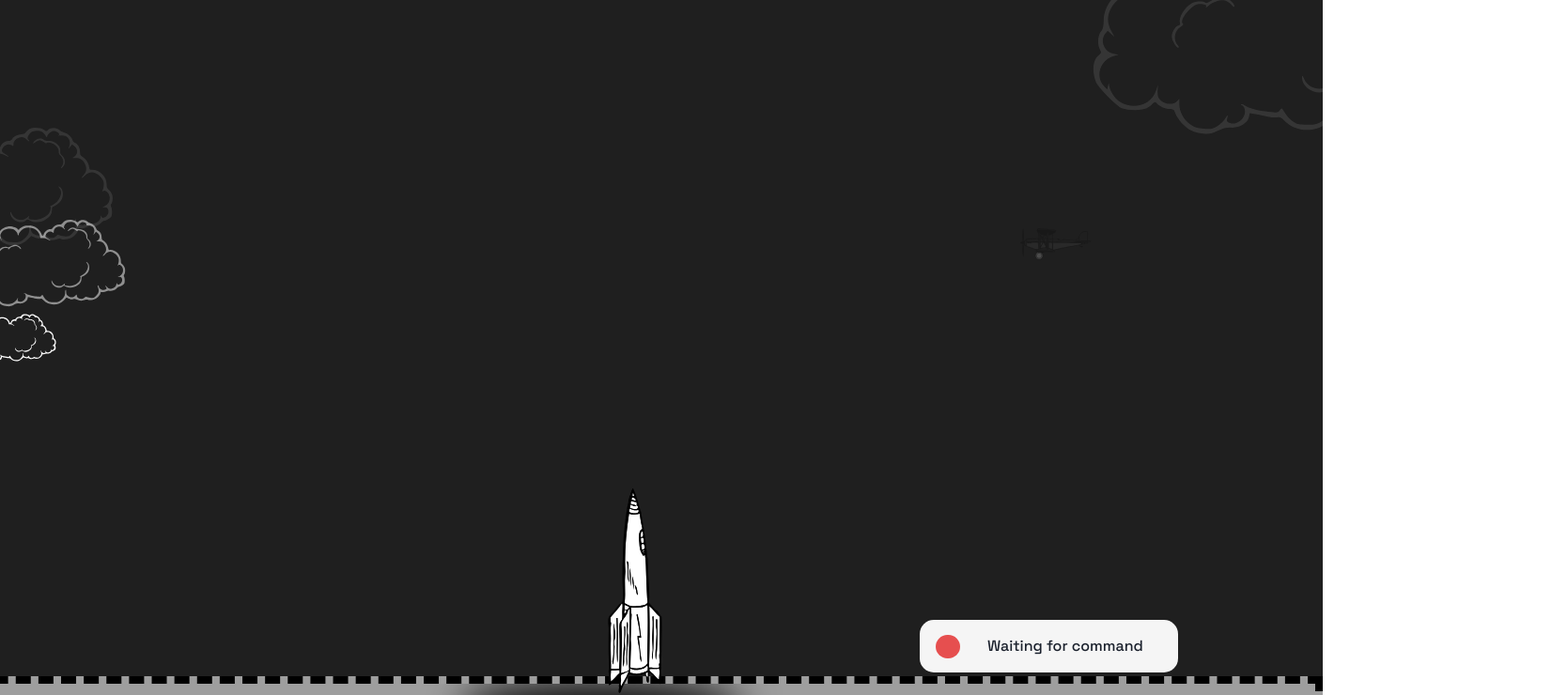
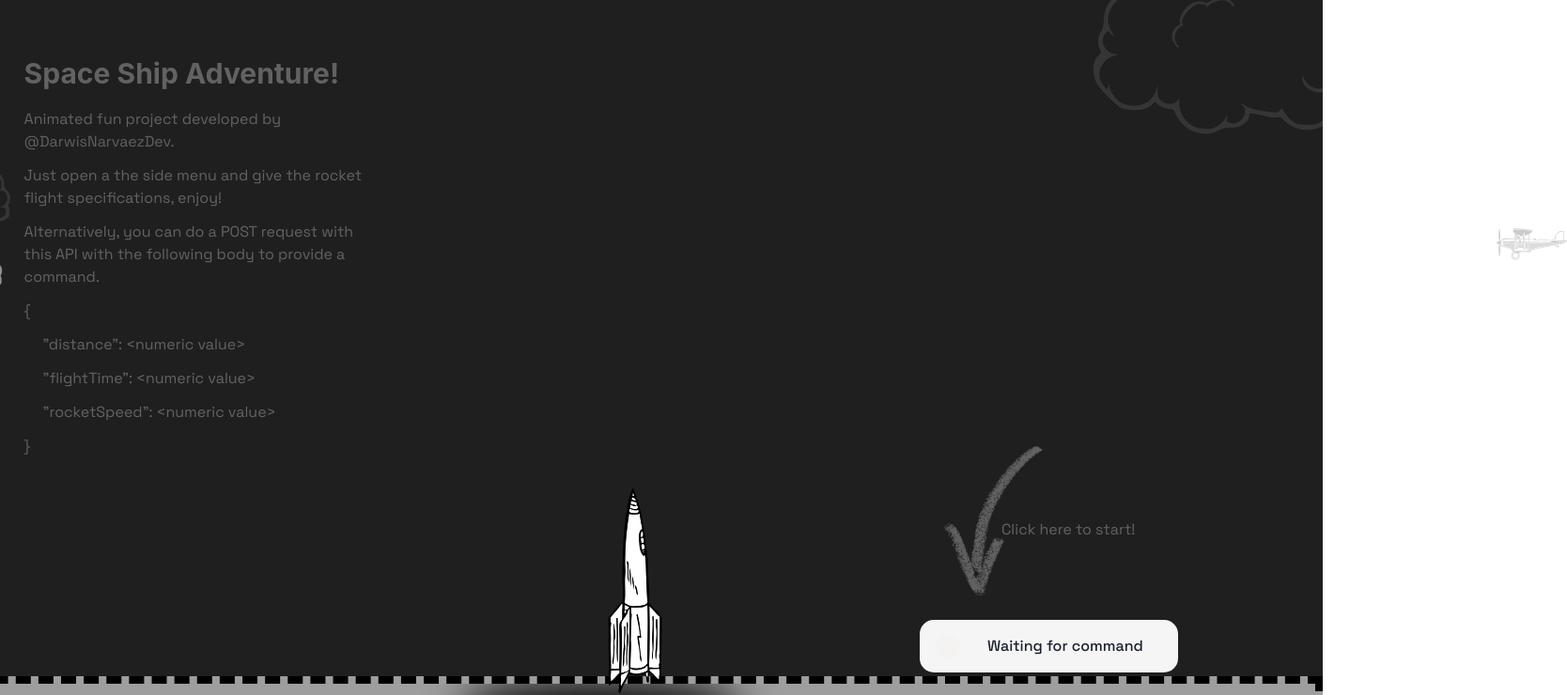
Before and after one commit to DarwisNarvaezDev/space-ship-adventure, a React (Create React App) app: page / in a window 1280 px wide. Shown: the top 740 px of the page at 94% size, 1668 px wide, since content can reach past the window. Built offline with nearby package versions, Linux system fonts and the light colour scheme; no server answers; grey boxes are pictures that could not be loaded.

Commit message:
Added info in home

```diff
--- a/src/components/IncomingCommandModal.tsx
+++ b/src/components/IncomingCommandModal.tsx
@@ -4,6 +4,7 @@ import { CenteredProps } from "../styles/chakra/Props.tsx";
 import { Messages } from "../messages/Messages.tsx";
 import { MenuActionPayload } from "../reducer/MenuReducer.tsx";
 import { RocketActionKind, RocketActionPayload } from "../reducer/RocketReducer.tsx";
+import MenuStyles from '../styles/menu/menu.module.css';
 
 interface IncomingModalProps {
     isOpen: boolean
@@ -41,6 +42,7 @@ export const IncomingCommandModal: FunctionComponent<IncomingModalProps> = ({
                     position={"absolute"}
                     style={{ backgroundColor: "rgba(0,0,0, 0.5)" }}
                     {...CenteredProps}
+                    className={MenuStyles.menu}
                 >
                     <Flex
                         id='modalContainer'
--- a/src/components/Menu.tsx
+++ b/src/components/Menu.tsx
@@ -100,13 +100,13 @@ const Menu: FunctionComponent<MenuProps> = ({
       right={"10%"}
       bottom={"10%"}
       justifyContent={"right"}
+      className={MenuStyles.menu}
     >
       { isOpen && (<HintBox
         hintBoxContent={menuHintBoxContent}
       />)}
       <Flex
         id='menu'
-        className={MenuStyles.menu}
         as={"section"}
         width={"55%"}
         height={"100%"}
@@ -132,7 +132,7 @@ const Menu: FunctionComponent<MenuProps> = ({
           handleMouseLeaveStatusBadge={handleMouseLeaveStatusBadge}
           statusText={reducerState.statusText}
           statusColor={reducerState.statusColor}
-                    reducerState={reducerState}
+          reducerState={reducerState}
           reducerDispatcher={reducerDispatcher}
         />
       </Flex>
--- a/src/components/SpaceShuttle.tsx
+++ b/src/components/SpaceShuttle.tsx
@@ -1,7 +1,9 @@
-import { Button, Flex, Modal, ModalBody, ModalCloseButton, ModalContent, ModalFooter, ModalHeader, ModalOverlay, useDisclosure } from "@chakra-ui/react";
+import { Button, Code, Flex, Heading, Link, ListItem, Menu, Modal, ModalBody, ModalCloseButton, ModalContent, ModalFooter, ModalHeader, ModalOverlay, Text, UnorderedList, useDisclosure } from "@chakra-ui/react";
 import { CenteredProps } from "../styles/chakra/Props.tsx";
 import { ReactComponent as PlanePassingBy } from '../assets/plane.svg'
 import BackgroundStyles from '../styles/scenario/background.module.css'
+import MenuStyles from '../styles/menu/menu.module.css'
+import ChalkArrow from '../assets/chalk-arrow.png'
 import Clouds from "./Clouds.tsx";
 import React from "react";
 import Ground from "./Ground.tsx";
@@ -18,12 +20,85 @@ export default function SpaceShuttle(): React.ReactElement {
       zIndex={99}
       flexDirection="column"
       className={BackgroundStyles.spaceShuttle}
+      color={"white"}
     >
+      <Flex
+        id="appHero"
+        position={"absolute"}
+        top={"5%"}
+        left={"10%"}
+        w={"25%"}
+        h={"250px"}
+        flexDir={"column"}
+        className={MenuStyles.menu}
+      >
+        <Flex
+          id="heroHeader"
+          height={"30%"}
+          w={"100%"}
+          justify={"left"}
+          align={"center"}
+        >
+          <Heading size={"lg"} opacity={"0.3"}>Space Ship Adventure!</Heading>
+        </Flex>
+        <Flex
+          id="heroBody"
+          w={"100%"}
+          height={"70%"}
+          flexDir={"column"}
+          gap={3}
+          opacity={"0.3"}
+        >
+          <Text
+          >Animated fun project developed by <Link color={"whitesmoke"} href="https://github.com/DarwisNarvaezDev" isExternal>@DarwisNarvaezDev</Link>.</Text>
+          <Text>Just open a the side menu and give the rocket flight specifications, enjoy!</Text>
+          <Text>Alternatively, you can do a POST request with this <Link href="https://github.com/DarwisNarvaezDev/space-ship-adventure-api.git" isExternal>API</Link> with the following body to provide a command.</Text>
+          <Text>{"{"}</Text>
+          <Text pl={"20px"}>{'  "distance": <numeric value>'}</Text>
+          <Text pl={"20px"}>{'  "flightTime": <numeric value>'}</Text>
+          <Text pl={"20px"}>{'  "rocketSpeed": <numeric value>'}</Text>
+          <Text>{"}"}</Text>
+        </Flex>
+      </Flex>
+      <Flex
+        id="clickMenuHint"
+        w={"300px"}
+        h={"250px"}
+        position={"absolute"}
+        bottom={"15%"}
+        right={"20%"}
+        className={MenuStyles.menu}
+      >
+        <Flex
+          id="chalkArrowContainer"
+          w={"100%"}
+          h={"100%"}
+          opacity={"0.3"}
+          style={{
+            backgroundImage: `url(${ChalkArrow})`,
+            backgroundSize: "60%",
+            backgroundRepeat: "no-repeat",
+            transform: "rotate(120deg)"
+          }}
+        >
+        </Flex>
+      </Flex>
+      <Flex
+          id="clickHintText"
+          position={"absolute"}
+          bottom={"28%"}
+          right={"13%"}
+          className={MenuStyles.menu}
+          opacity={"0.3"}
+         >
+          <Text>Click here to start!</Text>
+         </Flex>
       <Flex
         id='cloudsWrapper'
         as="div"
         height="90%"
         w="100%"
+        color={"white"}
       >
         <Clouds></Clouds>
       </Flex>
```
Also changed, not shown: src/assets/chalk-arrow.png (added), src/components/Ground.tsx (indentation only).
